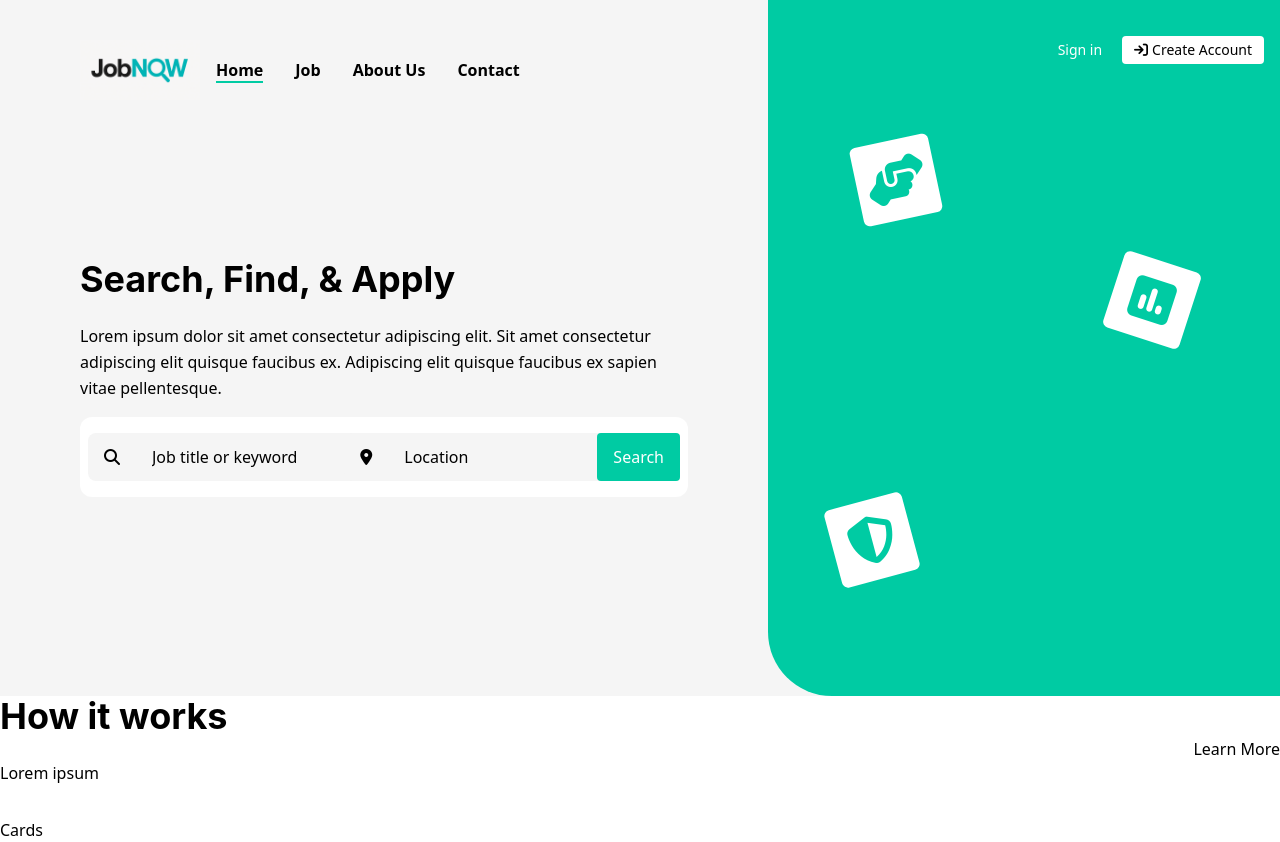
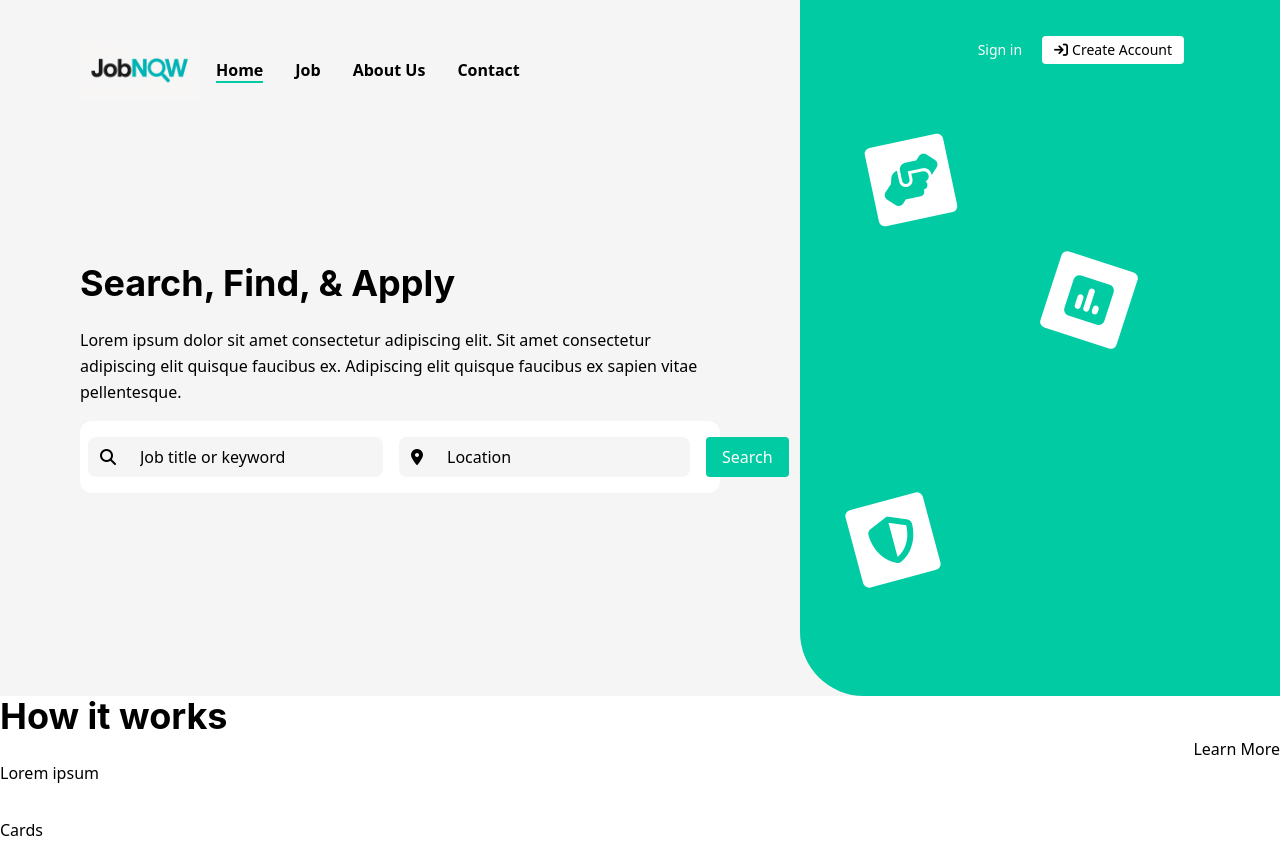
Before and after one commit to joyasamirsaad/jobsearchweb, a Next.js app: page / in a window 1280 px wide. Built offline with nearby package versions, Linux system fonts and the light colour scheme.

Commit message:
Add files via upload

```diff
--- a/components/Header.tsx
+++ b/components/Header.tsx
@@ -57,10 +57,12 @@ export default function Header() {
 
 
 return (
-
-        <div className="grid grid-cols-1 md:grid-cols-5 bg-[#F5F5F5]">
+    <div className="bg-gradient-to-r" style={{ backgroundImage: "linear-gradient(to right, #f5f5f5 0%, #f5f5f5 60%, #00cba3 60%, #00cba3 100%)",}}>
+       {/*for filling the right and left bg with the appropriate colors*/}
+        <header className="container mx-auto px-4 md:px-20 z-10">
+            <div className="grid grid-cols-1 md:grid-cols-5 gap-x-20 bg-[#F5F5F5]">
                 {/*<header id="home" className="sticky top-0 z-50 bg-white shadow-md"></header>*/}
-            <div className="flex flex-col col-span-1 md:col-span-3 min-h-100 md:min-h-150 container mx-auto px-4 md:px-20">{/*navbar and below*/}
+                <div className="flex flex-col col-span-1 md:col-span-3 min-h-100 md:min-h-150">{/*navbar and below*/}
                         <div className="flex flex-row items-center mt-10"> {/*navbar*/}
                             <img className="logo" src="/logo.png" alt="job search logo"></img>
                             <nav className="navbar">
@@ -84,14 +86,15 @@ export default function Header() {
                         <div className="flex flex-col my-auto">{/*below navbar*/}
                             <h1>Search, Find, & Apply</h1>
                             <p>Lorem ipsum dolor sit amet consectetur adipiscing elit. Sit amet consectetur adipiscing elit quisque faucibus ex. Adipiscing elit quisque faucibus ex sapien vitae pellentesque.</p>
-                        <div className="mb-10 flex flex-row justify-between bg-white rounded-xl"> {/*search fields*/}
+                            <div className="mb-10 flex flex-col md:flex-row justify-between bg-white rounded-xl">
+                                <div className="flex flex-row justify-between flex-grow"> {/*search fields*/}
                                     {/*<input type="text" placeholder="Job title or keyword" className="inputform flex-grow min-w-0"></input>*/}
-                            <div className="flex items-center flex-grow min-w-34">
+                                    <div className="flex items-center flex-grow-[2]">
                                         <i className="fa-solid fa-magnifying-glass inputform text-black text-xs md:text-base ml-2 !mr-0 !rounded-r-none"></i>
                                         <input type="text" placeholder="Job title or keyword" className="inputform flex-grow text-xs md:text-base !ml-0 !rounded-l-none"/>
                                     </div>
                                     {/*<input list="options" placeholder="Location" className="inputform flex-grow min-w-0" />*/}
-                            <div className="flex items-center flex-grow min-w-2">
+                                    <div className="flex items-center flex-grow-[1]">
                                         <i className="fa-solid fa-location-dot inputform text-black text-xs md:text-base !mr-0 !rounded-r-none"></i>
                                         <input type="text" placeholder="Location" className="inputform flex-grow text-xs md:text-base !ml-0 !rounded-l-none"/>
                                     </div>
@@ -100,15 +103,17 @@ export default function Header() {
                                         <option value="Zahle" />
                                         <option value="Koura" />
                                     </datalist>
-                            <div className="flex self-center">
-                                <button className="flex-shrink-0 px-4 mx-2 h-12 bg-[#00CBA3] text-white border-none cursor-pointer rounded">Search</button>
+                                </div>
+                                <div className="flex self-center mb-2 md:mb-0">
+                                    <button className="flex-shrink-0 px-4 mx-2 h-10 bg-[#00CBA3] text-white border-none cursor-pointer rounded">Search</button>
                                 </div>
                             </div>
+
                         </div>
                 </div>
 
 
-            <div className="flex flex-col col-span-1 md:col-span-2 bg-[#00CBA3] md:rounded-bl-[4rem] min-h-150 p-4 ">
+                <div className="flex flex-col col-span-1 md:col-span-2 bg-[#00CBA3] md:rounded-bl-[4rem] min-h-150 p-4">
                     <div className="flex justify-end gap-2 mt-5 mb-4">
                         <button className="text-white px-3 py-1 text-sm">Sign in</button>
                         <button className="bg-white text-black px-3 py-1 text-sm rounded flex-shrink-0"><i className="fa-solid fa-arrow-right-to-bracket mr-1"></i>Create Account</button>
@@ -121,6 +126,10 @@ export default function Header() {
                     </div>
                 </div>
             </div>
+        </header>
+    </div>
+
+
 
 );
 }
--- a/src/app/globals.css
+++ b/src/app/globals.css
@@ -131,5 +131,5 @@ p {
 }
 
 .inputform {
-    @apply  rounded-lg bg-[#F5F5F5] placeholder-black mx-2 my-4 box-border p-4 h-12;
+    @apply  rounded-lg bg-[#F5F5F5] placeholder-black mx-2 my-4 p-3 box-border h-10;
 }
```
Lines whose indentation alone changed are shown as unchanged.
